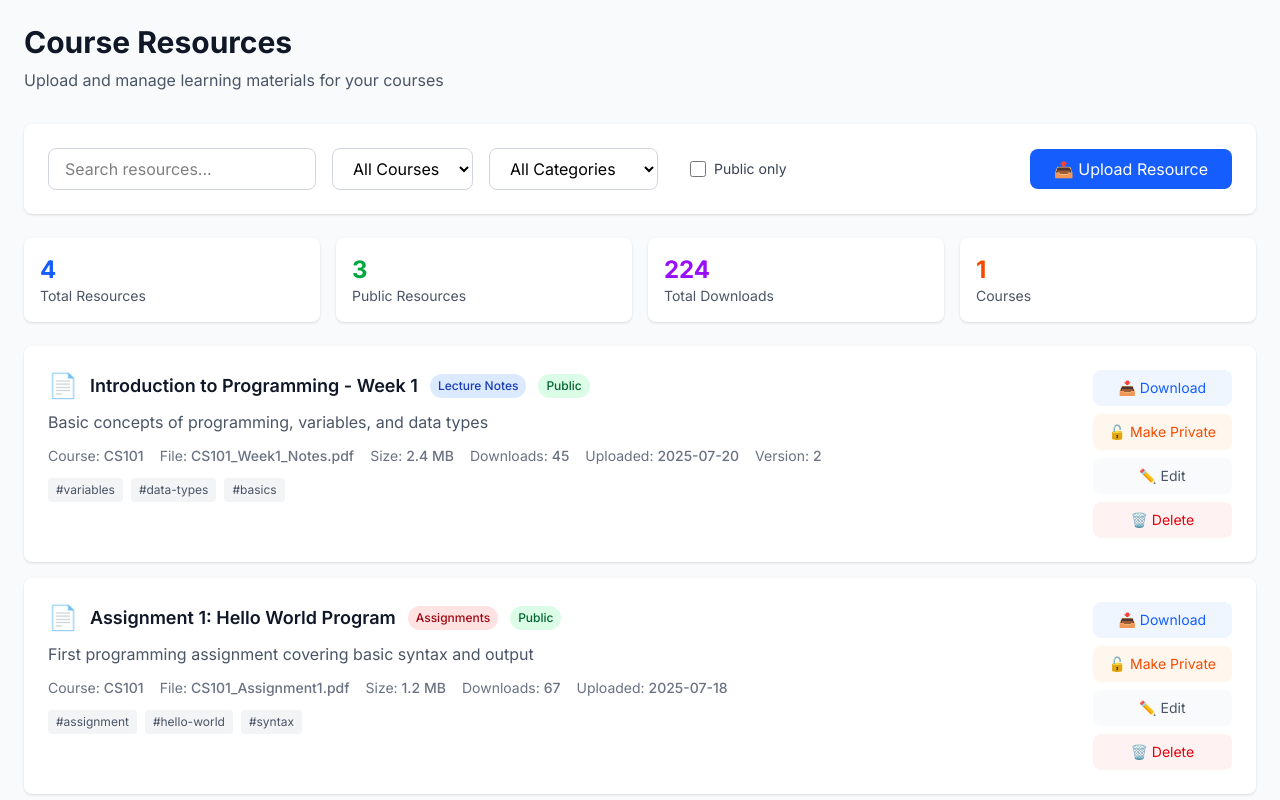
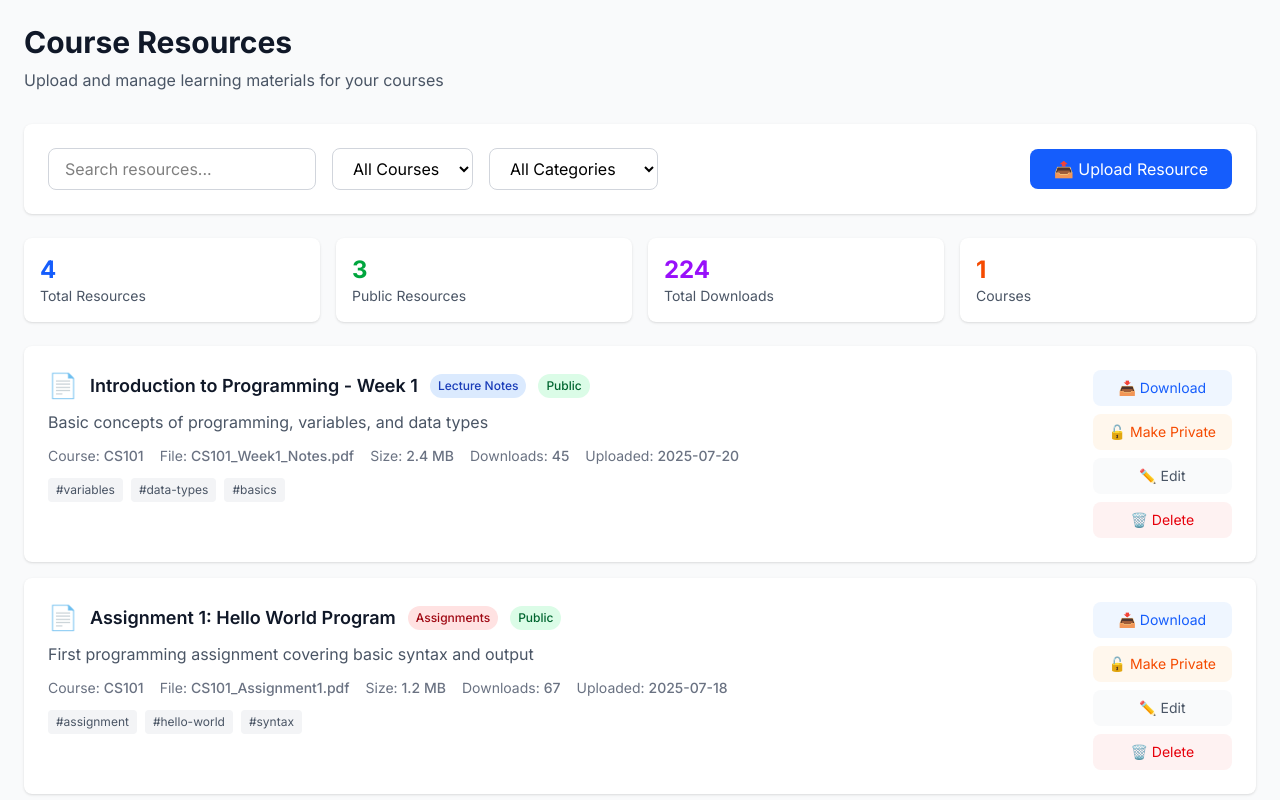
Before and after one commit to mehara-rothila/hackvite_front, a Next.js app: page /lecturer/resources in a window 1280 px wide. Shown: the top 800 px of the page. Built offline with nearby package versions, Linux system fonts and the light colour scheme.

Commit message:
Updated Frontend pages

```diff
--- a/app/lecturer/resources/page.tsx
+++ b/app/lecturer/resources/page.tsx
@@ -95,7 +95,6 @@ const mockResources: Resource[] = [
 
 const categories = ['lecture-notes', 'assignments', 'readings', 'labs', 'exams', 'supplementary']
 const courses = ['CS101', 'CS201', 'MATH202', 'ENG110']
-const fileTypes = ['pdf', 'docx', 'pptx', 'xlsx', 'txt', 'zip']
 
 export default function LecturerResourcesPage() {
   const [resources, setResources] = useState<Resource[]>(mockResources)
@@ -103,7 +102,6 @@ export default function LecturerResourcesPage() {
   const [searchTerm, setSearchTerm] = useState('')
   const [courseFilter, setCourseFilter] = useState('all')
   const [categoryFilter, setCategoryFilter] = useState('all')
-  const [showOnlyPublic, setShowOnlyPublic] = useState(false)
 
   // Upload form state
   const [newResource, setNewResource] = useState({
@@ -182,9 +180,8 @@ export default function LecturerResourcesPage() {
                          resource.tags.some(tag => tag.toLowerCase().includes(searchTerm.toLowerCase()))
     const matchesCourse = courseFilter === 'all' || resource.course === courseFilter
     const matchesCategory = categoryFilter === 'all' || resource.category === categoryFilter
-    const matchesVisibility = !showOnlyPublic || resource.isPublic
 
-    return matchesSearch && matchesCourse && matchesCategory && matchesVisibility
+    return matchesSearch && matchesCourse && matchesCategory
   })
 
   const getCategoryColor = (category: string) => {
@@ -257,16 +254,6 @@ export default function LecturerResourcesPage() {
                   </option>
                 ))}
               </select>
-
-              <label className="flex items-center gap-2 px-4 py-2">
-                <input
-                  type="checkbox"
-                  checked={showOnlyPublic}
-                  onChange={(e) => setShowOnlyPublic(e.target.checked)}
-                  className="w-4 h-4 text-blue-600 focus:ring-blue-500 border-gray-300 rounded"
-                />
-                <span className="text-sm text-gray-700">Public only</span>
-              </label>
             </div>
 
             {/* Upload Button */}
@@ -461,9 +448,6 @@ export default function LecturerResourcesPage() {
                       <span>Size: <span className="font-medium">{resource.fileSize}</span></span>
                       <span>Downloads: <span className="font-medium">{resource.downloadCount}</span></span>
                       <span>Uploaded: <span className="font-medium">{resource.uploadedAt}</span></span>
-                      {resource.version > 1 && (
-                        <span>Version: <span className="font-medium">{resource.version}</span></span>
-                      )}
                     </div>
 
                     {resource.tags.length > 0 && (
```
